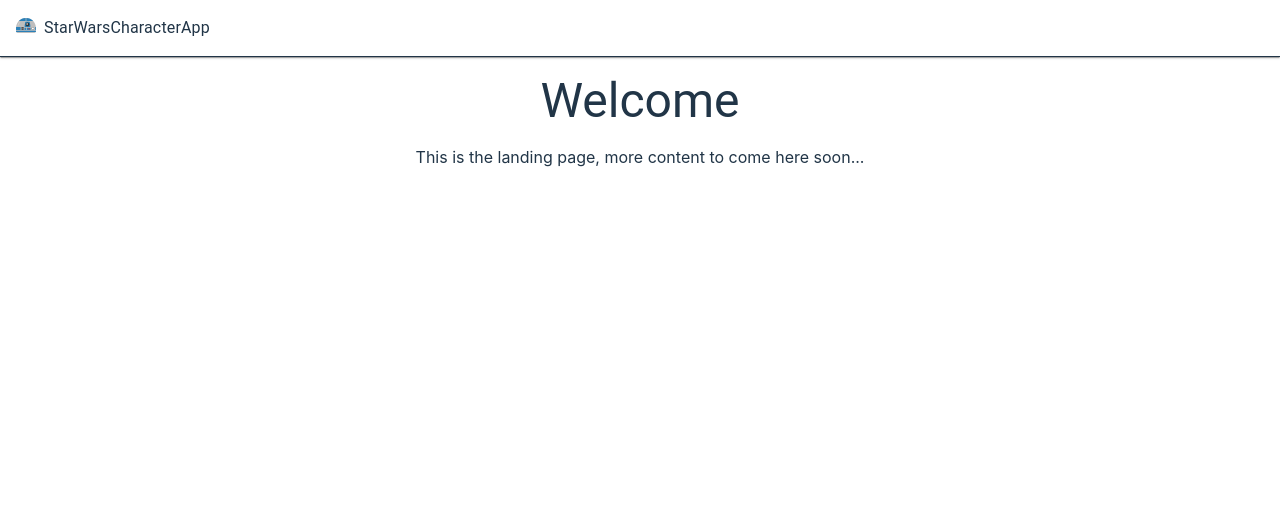
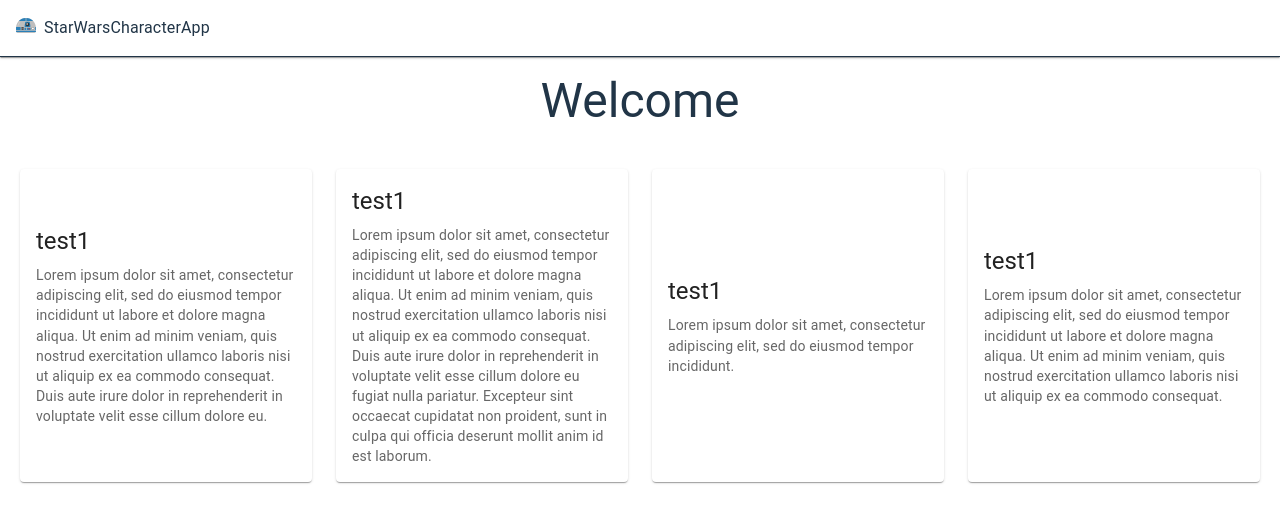
Before and after one commit to Twolar/StarWarsCharacter-WebApp, a React (Vite) app in the folder StarWarsCharacter-Client/: page / in a window 1280 px wide. Shown: the top 522 px of the page. Built offline with nearby package versions, Linux system fonts and the light colour scheme.

Commit message:
Beginnings of characrter card display

```diff
--- /dev/null
+++ b/StarWarsCharacter-Client/src/components/StarWarsCharacters.jsx
@@ -0,0 +1,63 @@
+import { useState } from "react";
+import Card from "@mui/material/Card";
+import CardContent from "@mui/material/CardContent";
+import Typography from "@mui/material/Typography";
+import { CardActionArea, Grid } from "@mui/material";
+
+const StarWarsCharacters = () => {
+  const [characters, setCharacters] = useState([
+    {
+      id: 1,
+      name: "test1",
+      blurb:
+        "Lorem ipsum dolor sit amet, consectetur adipiscing elit, sed do eiusmod tempor incididunt ut labore et dolore magna aliqua. Ut enim ad minim veniam, quis nostrud exercitation ullamco laboris nisi ut aliquip ex ea commodo consequat. Duis aute irure dolor in reprehenderit in voluptate velit esse cillum dolore eu.",
+    },
+    {
+      id: 2,
+      name: "test1",
+      blurb:
+        "Lorem ipsum dolor sit amet, consectetur adipiscing elit, sed do eiusmod tempor incididunt ut labore et dolore magna aliqua. Ut enim ad minim veniam, quis nostrud exercitation ullamco laboris nisi ut aliquip ex ea commodo consequat. Duis aute irure dolor in reprehenderit in voluptate velit esse cillum dolore eu fugiat nulla pariatur. Excepteur sint occaecat cupidatat non proident, sunt in culpa qui officia deserunt mollit anim id est laborum.",
+    },
+    {
+      id: 3,
+      name: "test1",
+      blurb:
+        "Lorem ipsum dolor sit amet, consectetur adipiscing elit, sed do eiusmod tempor incididunt.",
+    },
+    {
+      id: 4,
+      name: "test1",
+      blurb:
+        "Lorem ipsum dolor sit amet, consectetur adipiscing elit, sed do eiusmod tempor incididunt ut labore et dolore magna aliqua. Ut enim ad minim veniam, quis nostrud exercitation ullamco laboris nisi ut aliquip ex ea commodo consequat.",
+    },
+  ]);
+
+  return (
+    <Grid container rowSpacing={1} columnSpacing={{ xs: 1, sm: 2, md: 3 }}>
+      {characters.map((character) => (
+        <Grid item xs={12} sm={6} md={3} key={character.id}>
+          <Card
+            sx={{
+              display: "flex",
+              flexDirection: "column",
+              height: "100%",
+            }}
+          >
+            <CardActionArea sx={{ height: "100%" }}>
+              <CardContent>
+                <Typography gutterBottom variant="h5" component="div">
+                  {character.name}
+                </Typography>
+                <Typography variant="body2" color="text.secondary">
+                  {character.blurb}
+                </Typography>
+              </CardContent>
+            </CardActionArea>
+          </Card>
+        </Grid>
+      ))}
+    </Grid>
+  );
+};
+
+export default StarWarsCharacters;
--- a/StarWarsCharacter-Client/src/scenes/landing/index.jsx
+++ b/StarWarsCharacter-Client/src/scenes/landing/index.jsx
@@ -1,4 +1,5 @@
 import { Box, Typography } from "@mui/material";
+import StarWarsCharacters from "../../components/starWarsCharacters";
 
 const Landing = () => {
   return (
@@ -13,8 +14,8 @@ const Landing = () => {
         <Typography variant="h3">Welcome</Typography>
       </Box>
 
-      <Box>
-        <p>This is the landing page, more content to come here soon...</p>
+      <Box mt={5}>
+        <StarWarsCharacters />
       </Box>
     </Box>
   );
```
